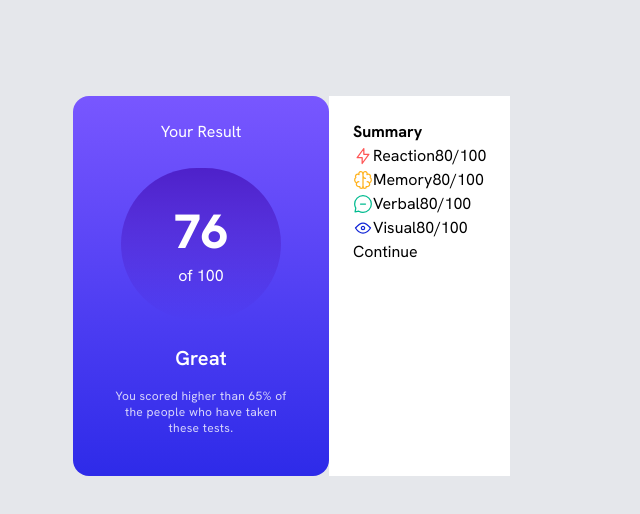
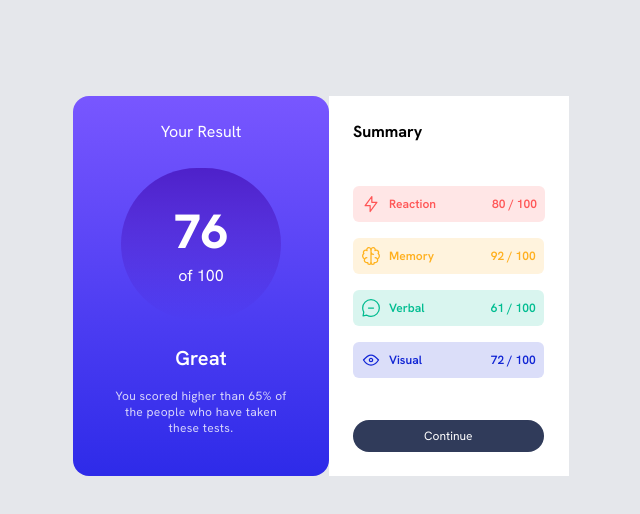
Before and after one commit to aditiintechk/result-summary-component, a website: page index.html in a window 1280 px wide. Shown: the whole page, without its empty margins (311-951 px from the left). Drawn offline with Linux system fonts and the light colour scheme.

Commit message:
style summary section

```diff
--- a/index.html
+++ b/index.html
@@ -14,7 +14,7 @@
 </head>
 
 <body class="bg-gray-200">
-  <main class="w-128 mt-24 m-auto flex">
+  <main class="w-512 mt-24 m-auto flex">
     <section class="w-1/2 bg-gradient-to-b from-slate-blue to-royal-blue text-white text-center p-6 rounded-2xl">
       <h1>Your Result</h1>
       <p class="m-6 p-8 bg-gradient-to-b from-violet-blue to-persian-blue rounded-full"><span
@@ -23,31 +23,35 @@
       <p class="text-xs opacity-80 m-4 tracking-wide">You scored higher than 65% of the people who have taken these
         tests.</p>
     </section>
-    <section class="bg-white p-6">
+    <section class="bg-white p-6 pr-2 flex justify-between flex-col">
       <h2 class="font-bold">Summary</h2>
       <ul>
-        <li class="flex">
+        <li
+          class="flex items-center p-2 ml-0 m-4 gap-2 w-192 bg-light-red-bg rounded-md font-semibold text-xs text-light-red">
           <img src="./src/images/icon-reaction.svg" alt="a lightning strike in red">
           Reaction
-          <span>80/100</span>
+          <span class="ml-auto">80 / 100</span>
         </li>
-        <li class="flex">
+        <li
+          class="flex items-center p-2 ml-0 m-4 gap-2 w-11/12 bg-orangey-yellow-bg rounded-md font-semibold text-xs text-orangey-yellow">
           <img src="./src/images/icon-memory.svg" alt="an outlined brain in yellow">
           Memory
-          <span>80/100</span>
+          <span class="ml-auto">92 / 100</span>
         </li>
-        <li class="flex">
+        <li
+          class="flex items-center p-2 ml-0 m-4 gap-2 w-11/12 bg-green-teal-bg rounded-md font-semibold text-xs text-green-teal">
           <img src="./src/images/icon-verbal.svg" alt="a message cloud in green">
           Verbal
-          <span>80/100</span>
+          <span class="ml-auto">61 / 100</span>
         </li>
-        <li class="flex">
+        <li
+          class="flex items-center p-2 ml-0 m-4 gap-2 w-11/12 bg-cobalt-blue-bg rounded-md font-semibold text-xs text-cobalt-blue">
           <img src="./src/images/icon-visual.svg" alt="an eye symbol in blue">
           Visual
-          <span>80/100</span>
+          <span class="ml-auto">72 / 100</span>
         </li>
       </ul>
-      <button>Continue</button>
+      <button class="bg-dark-gray-blue text-white w-11/12 text-xs p-2 rounded-full">Continue</button>
     </section>
   </main>
 </body>
--- a/tailwind.config.js
+++ b/tailwind.config.js
@@ -4,13 +4,23 @@ module.exports = {
 	theme: {
 		extend: {
 			width: {
-				128: '32rem',
+				512: '32rem',
+				192: '12rem',
 			},
 			colors: {
 				'slate-blue': 'hsl(252, 100%, 67%)',
 				'royal-blue': 'hsl(241, 81%, 54%)',
 				'violet-blue': 'hsla(256, 72%, 46%, 1)',
 				'persian-blue': 'hsla(241, 72%, 46%, 0)',
+				'dark-gray-blue': 'hsl(224, 30%, 27%)',
+				'light-red': 'hsl(0, 100%, 67%)',
+				'orangey-yellow': 'hsl(39, 100%, 56%)',
+				'green-teal': 'hsl(166, 100%, 37%)',
+				'cobalt-blue': 'hsl(234, 85%, 45%)',
+				'light-red-bg': 'hsla(0, 100%, 67%, 0.15)',
+				'orangey-yellow-bg': 'hsla(39, 100%, 56%, 0.15)',
+				'green-teal-bg': 'hsla(166, 100%, 37%, 0.15)',
+				'cobalt-blue-bg': 'hsla(234, 85%, 45%, 0.15)',
 			},
 		},
 		fontFamily: {
```
Also changed, not shown: dist/style.css.
